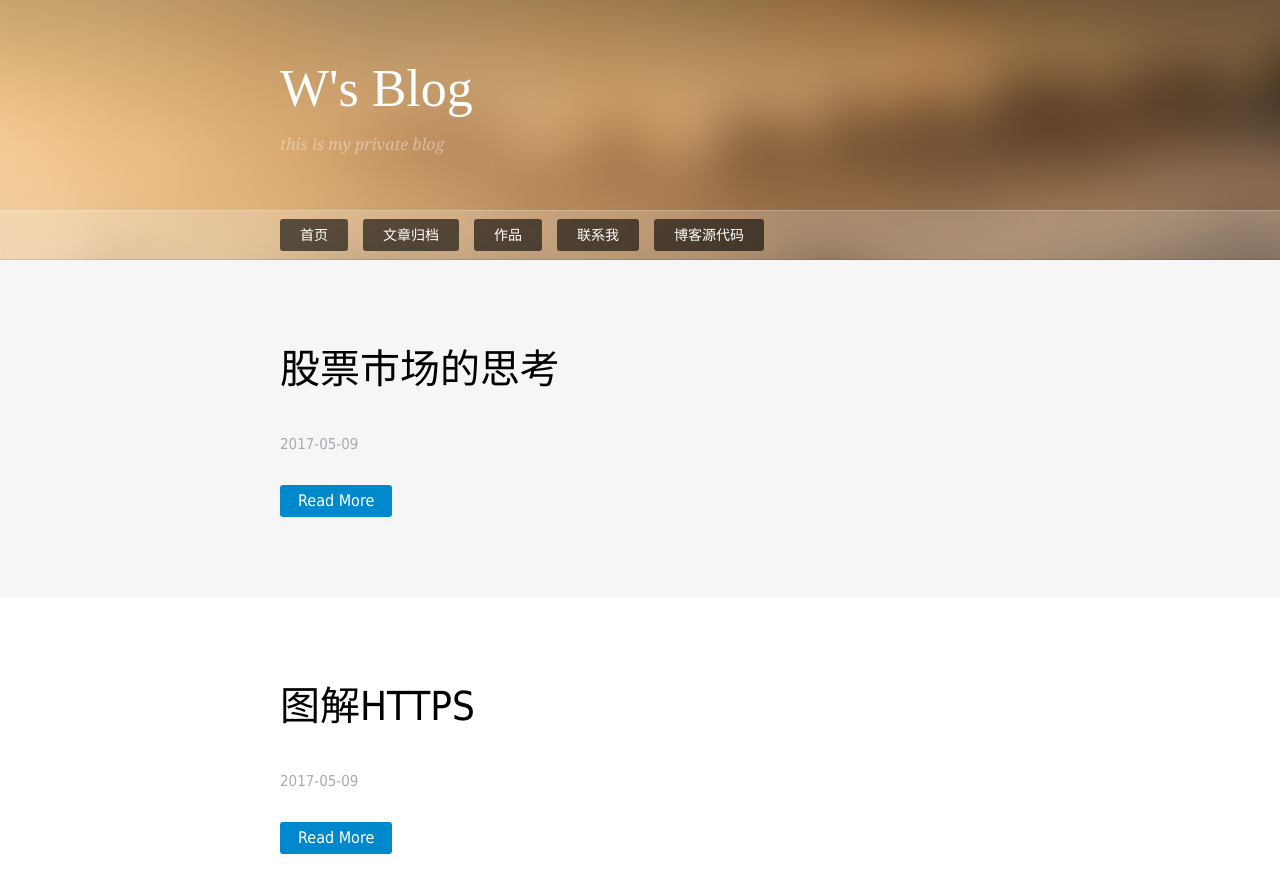
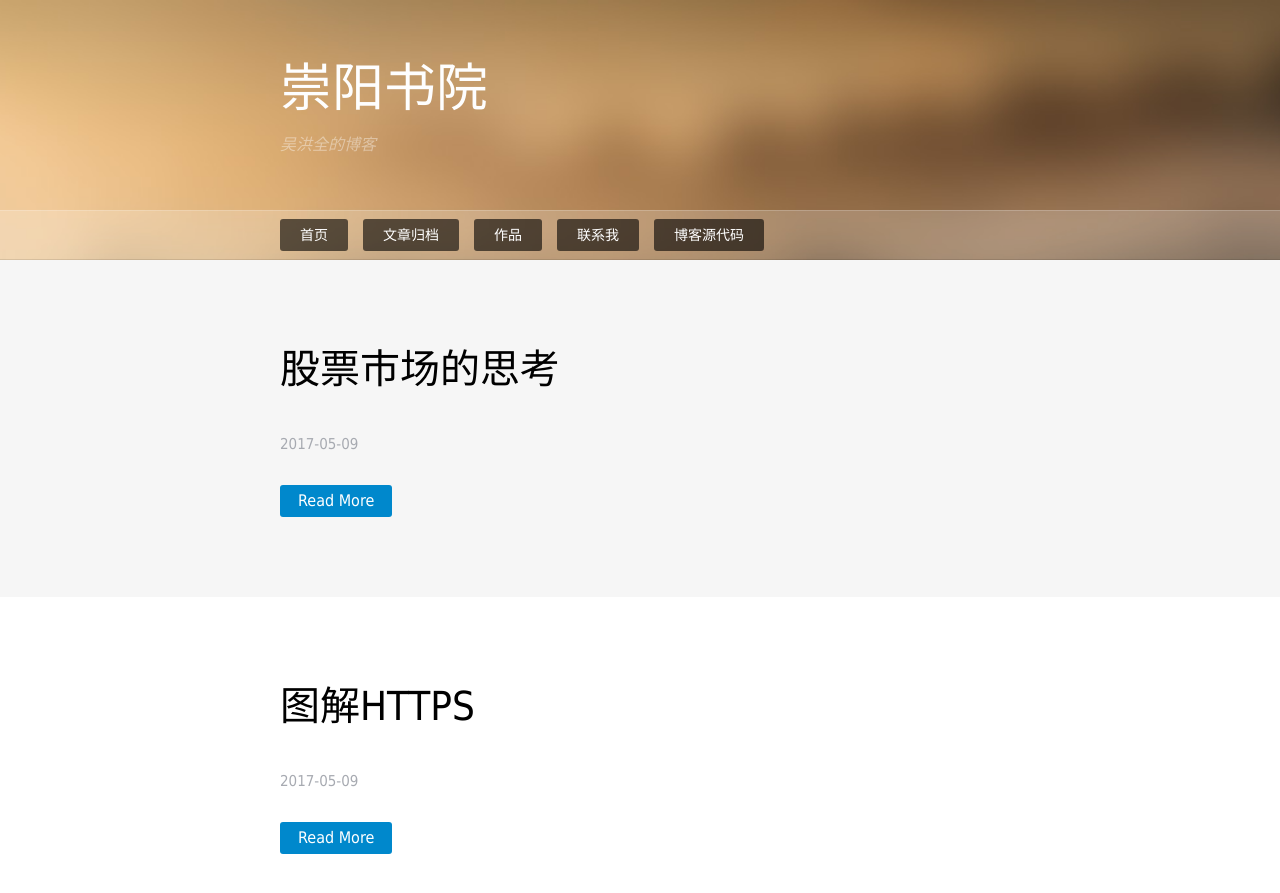
Before and after one commit to GeowindWu/GeowindWu.github.io, a Jekyll site: the page built from index.html, in a window 1280 px wide and 900 px high. Shown: the top 893 px of the window. Built offline with Jekyll 4.4.1, drawn with Linux system fonts in a browser that asks for light colours; nearby versions of some CDN libraries; some web fonts are replaced; the list of posts is cut into pages by our own code.

Commit message:
changed config

```diff
--- a/_config.yml
+++ b/_config.yml
@@ -44,8 +44,8 @@ timezone:      null
 
 
 #站点基础配置
-title: W's Blog
-subTitle: this is my private blog
+title: 崇阳书院
+subTitle: 吴洪全的博客
 description: 它是基于 Jekyll 搭建起来的。记录所学知识,完美
 url: https://geowindwu.github.io
 feed: /atom.xml
```
